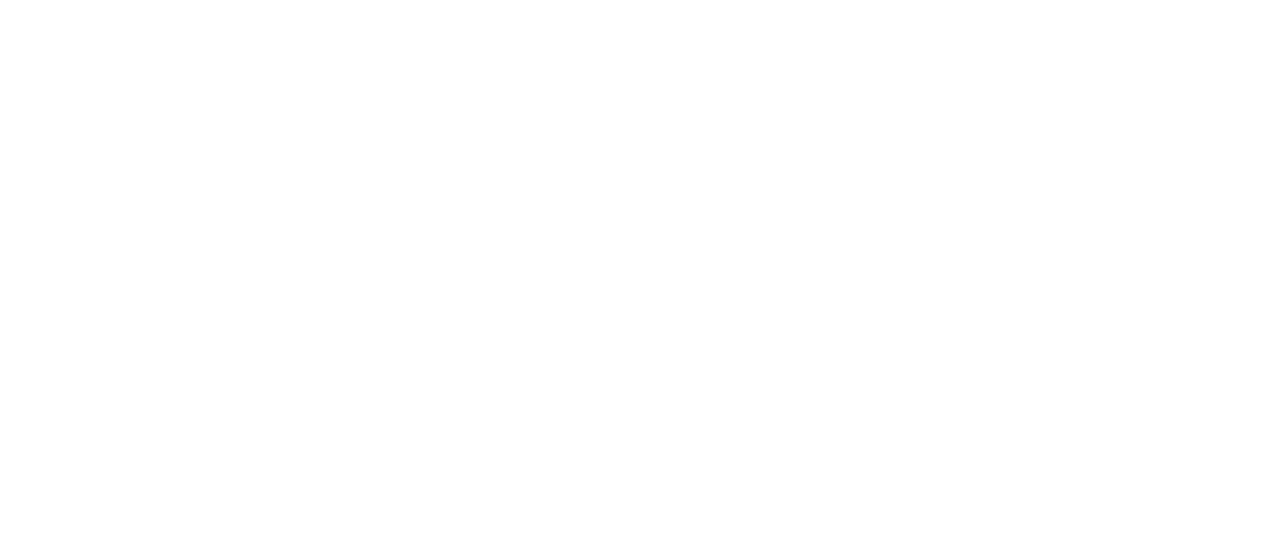
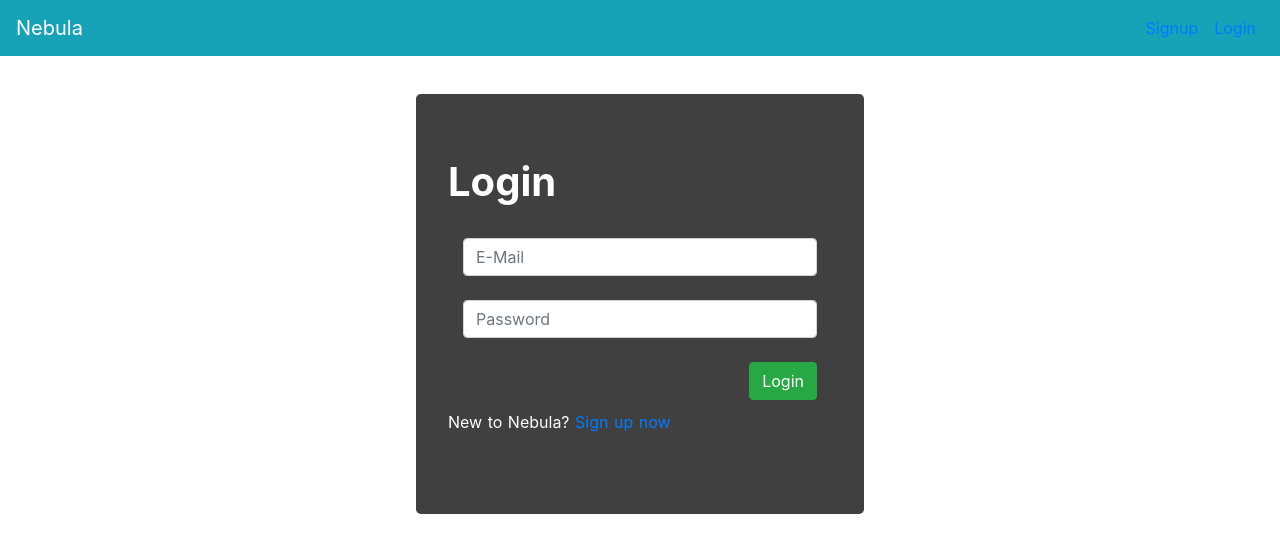
Before and after one commit to Bot-Academia/Nebula-Frontend, a Nuxt app: page /login in a window 1280 px wide. Before the commit this address had no page. Shown: the top 552 px of the page. Built offline with nearby package versions, Linux system fonts and the light colour scheme.

Commit message:
added login
Signed-off-by: Hrishikesh Agarwal <hrishikeshagarwalv@gmail.com>

```diff
--- a/components/Basic/Join.vue
+++ b/components/Basic/Join.vue
@@ -19,7 +19,7 @@
           </b-button>
         </b-col>
         <b-col cols="12" sm="12" md="12" lg="6" xl="6">
-          SVG
+          <img src="~/assets/hero-svg.svg" width="400px" height="400px" class="hero-svg" />
         </b-col>
       </b-row>
     </b-container>
@@ -47,4 +47,10 @@
 .content{
     margin-top: 60px;
 }
+@media (max-width: 380px){
+  .hero-svg{
+    width: 250px;
+    height: 250px;
+  }
+}
 </style>
--- a/components/Basic/Nav.vue
+++ b/components/Basic/Nav.vue
@@ -10,11 +10,15 @@
       <b-collapse id="nav-collapse" is-nav>
         <!-- Right aligned nav items -->
         <b-navbar-nav class="ml-auto">
-          <b-nav-item href="#">
-            SignUp
+          <b-nav-item>
+            <nuxt-link to="/signup">
+              Signup
+            </nuxt-link>
           </b-nav-item>
           <b-nav-item href="#">
-            LogIn
+            <nuxt-link to="/login">
+              Login
+            </nuxt-link>
           </b-nav-item>
         </b-navbar-nav>
       </b-collapse>
--- a/layouts/default.vue
+++ b/layouts/default.vue
@@ -1,9 +1,17 @@
 <template>
   <div>
+    <Nav />
     <Nuxt />
   </div>
 </template>
-
+<script>
+import Nav from '../components/Basic/Nav.vue'
+export default {
+  components: {
+    Nav
+  }
+}
+</script>
 <style>
 html {
   font-family:
--- a/package.json
+++ b/package.json
@@ -27,6 +27,7 @@
     "babel-jest": "^26.5.0",
     "eslint": "^7.10.0",
     "eslint-plugin-nuxt": "^1.0.0",
+    "eslint-plugin-only-warn": "^1.0.2",
     "jest": "^26.5.0",
     "vue-jest": "^3.0.4"
   }
--- a/pages/index.vue
+++ b/pages/index.vue
@@ -1,6 +1,5 @@
 <template>
   <div>
-    <Nav />
     <div class="container">
       <Join />
       <Clubs />
@@ -9,13 +8,11 @@
 </template>
 
 <script>
-import Nav from '../components/Basic/Nav.vue'
 import Join from '../components/Basic/Join.vue'
 import Clubs from '../components/Basic/club.vue'
 
 export default {
   components: {
-    Nav,
     Join,
     Clubs
   }
--- /dev/null
+++ b/pages/login.vue
@@ -0,0 +1,65 @@
+<template>
+  <div class="jumbotron container">
+    <h1><b>Login</b></h1>
+    <br>
+    <form class="container">
+      <b-form-input v-model="user.email" placeholder="E-Mail" :type="'email'" :state="null" required />
+      <br>
+      <b-form-input v-model="user.password" placeholder="Password" :type="'password'" :state="null" required />
+      <br>
+      <b-button variant="success" @click="login">
+        <i class="fa fa-sign-in" aria-hidden="true" /> Login
+      </b-button>
+    </form>
+    <br><br>
+    <p>
+      New to Nebula?<nuxt-link to="/signup">
+        Sign up now
+      </nuxt-link>
+    </p>
+  </div>
+</template>
+
+<script>
+export default {
+  data () {
+    return {
+      user: {
+        email: '',
+        password: ''
+      }
+    }
+  },
+  methods:{
+      login: async ()=>{
+        const res=await this.$axios.$post('/user/login',{
+            email:this.user.email,
+            password:this.user.password
+        });
+      }
+  }
+}
+</script>
+
+<style scoped>
+.jumbotron{
+	background: rgba(0, 0, 0, 0.75);
+    width: 35%;
+    height: 50%;
+    margin-top: 3%;
+    color: white;
+}
+.jumbotron button{
+    float: right;
+}
+@media (max-width: 900px){
+    .jumbotron{
+        width: 50%;
+    }
+}
+@media (max-width: 400px){
+    .jumbotron{
+        width: 70%;
+    }
+}
+</style>
```
Also changed, not shown: .eslintrc.js, assets/hero-svg.svg (added), 1 other file (tests, documents, lock files or other folders).
